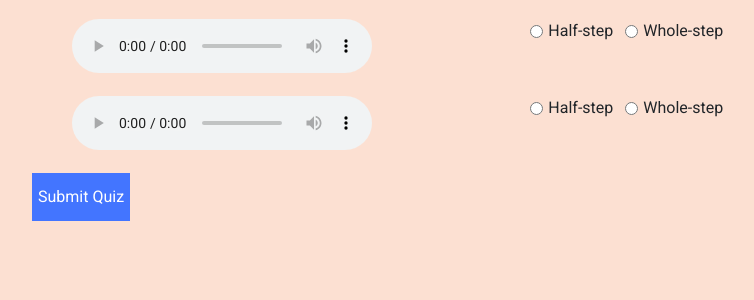
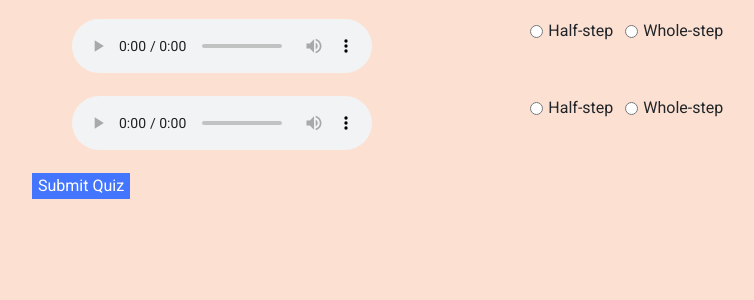
Before and after one commit to apark2020/ui-design-chords, a Flask app: page /quiz/1 in a window 1280 px wide. Shown: the part 197-497 px from the top of the page, without its empty margins (53-807 px from the left). Run offline with Flask 3, Linux system fonts and the light colour scheme; some libraries are stand-ins or nearby versions.

Commit message:
Made buttons one line

```diff
--- a/static/main.css
+++ b/static/main.css
@@ -105,13 +105,8 @@ body {
 
 button{
     display: inline-block;
-    height: 3em; /* Make sure this fits two lines with the given line-height */
-    line-height: 1.5em;
     vertical-align: middle;
     white-space: normal;
-    background-color: #f8f8f8;
-    min-width: 50px;
-    max-width: 175px;
   background-color: #4375ff !important;
   border: 0 !important;
   color: white;
--- a/static/quiz.js
+++ b/static/quiz.js
@@ -89,7 +89,6 @@ function reveal_move_options() {
 
     let previousButton = document.createElement('button');
     previousButton.textContent = question_data.previous_text;
-
 
 
 
```
